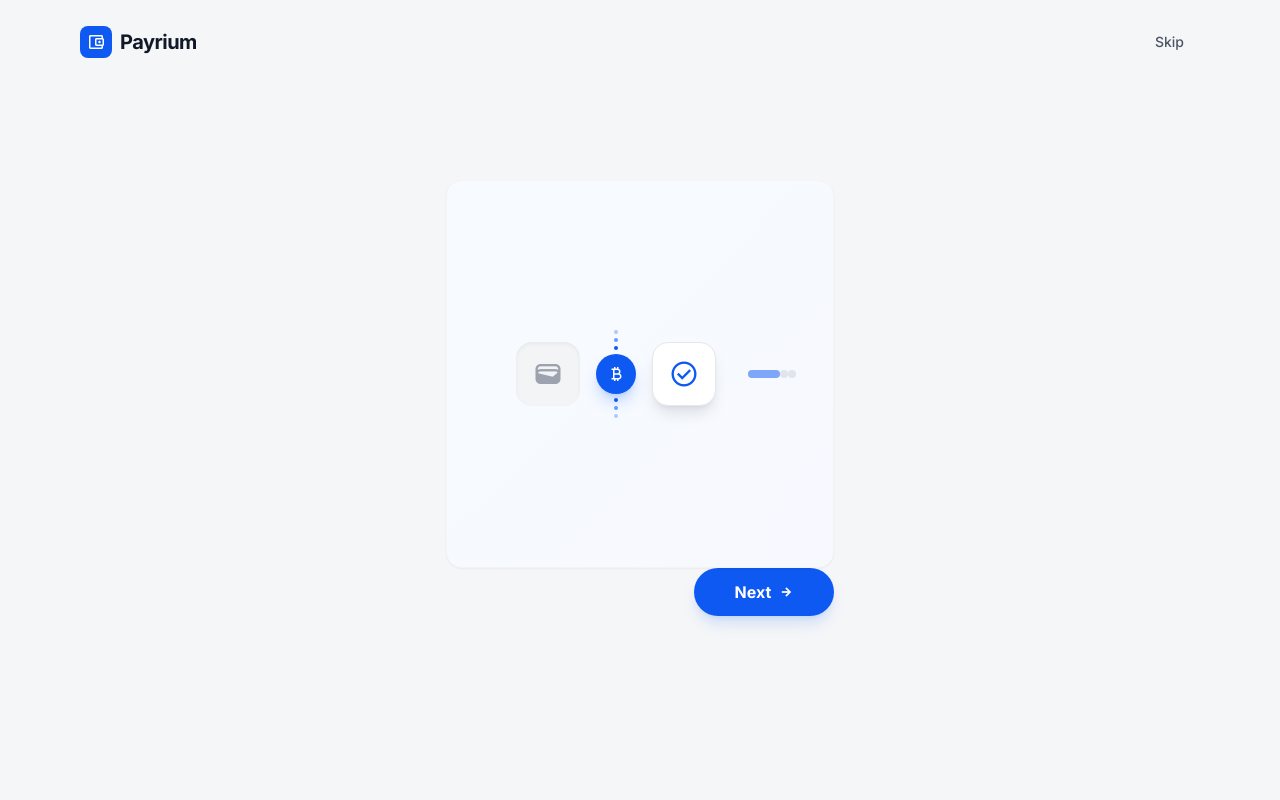
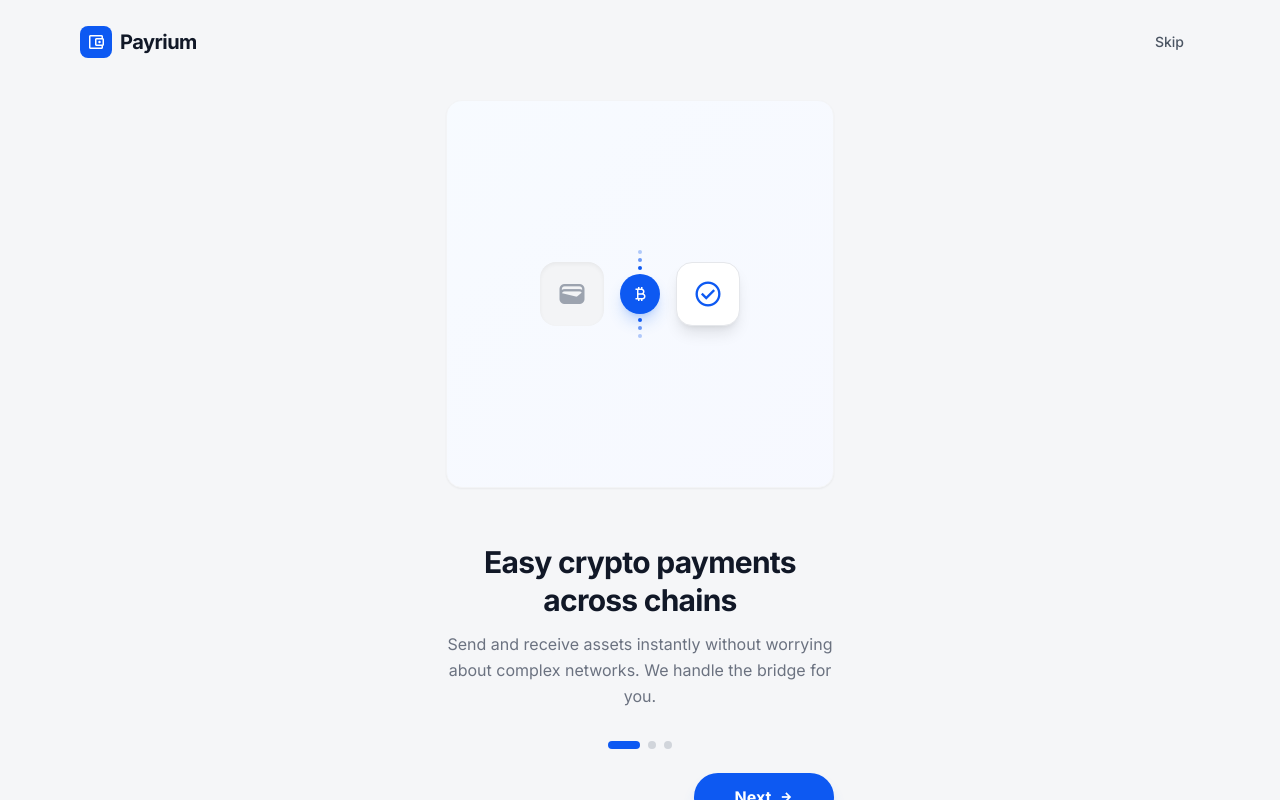
Before and after one commit to meetmarvelous/Payrium_, a plain HTML site: page Onboard/onboard3.html in a window 1280 px wide. Drawn offline with nearby package versions, Linux system fonts and the light colour scheme.

Commit message:
onboard3

```diff
--- a/Onboard/onboard3.html
+++ b/Onboard/onboard3.html
@@ -1,19 +1,11 @@
 <!DOCTYPE html>
-
 <html class="light" lang="en">
-
 <head>
     <meta charset="utf-8" />
     <meta content="width=device-width, initial-scale=1.0" name="viewport" />
     <title>Onboarding: Easy Payments - Payrium</title>
-    <link
-        href="https://fonts.googleapis.com/css2?family=Material+Symbols+Outlined:wght,FILL@100..700,0..1&amp;display=swap"
-        rel="stylesheet" />
-    <link href="https://fonts.googleapis.com/css2?family=Inter:wght@400;500;600;700&amp;display=swap"
-        rel="stylesheet" />
-    <link
-        href="https://fonts.googleapis.com/css2?family=Material+Symbols+Outlined:wght,FILL@100..700,0..1&amp;display=swap"
-        rel="stylesheet" />
+    <link href="https://fonts.googleapis.com/css2?family=Material+Symbols+Outlined:wght,FILL@100..700,0..1&amp;display=swap" rel="stylesheet" />
+    <link href="https://fonts.googleapis.com/css2?family=Inter:wght@400;500;600;700&amp;display=swap" rel="stylesheet" />
     <script src="https://cdn.tailwindcss.com?plugins=forms,container-queries"></script>
     <script id="tailwind-config">
         tailwind.config = {
@@ -40,17 +32,14 @@
                 height: 100dvh !important;
             }
         }
-
         /* Safe area insets for notched devices */
         .pb-safe {
             padding-bottom: env(safe-area-inset-bottom, 0px);
         }
     </style>
 </head>
-
 <body>
-    <div
-        class="relative flex h-screen w-full flex-col bg-background-light dark:bg-background-dark overflow-hidden font-display transition-colors duration-200">
+    <div class="relative flex h-screen h-screen-safe w-full flex-col bg-background-light dark:bg-background-dark overflow-hidden font-display transition-colors duration-200">
         <!-- Header / Nav -->
         <header class="flex items-center justify-between px-6 py-4 md:px-10 lg:px-20 pt-6">
             <div class="flex items-center gap-2 text-gray-900 dark:text-white">
@@ -59,59 +48,67 @@
                 </div>
                 <h2 class="text-xl font-bold tracking-tight">Payrium</h2>
             </div>
-            <a href="onboard5.html"
-                class="rounded-full px-4 py-2 text-sm font-medium text-gray-600 transition-colors hover:bg-gray-100 dark:text-gray-400 dark:hover:bg-gray-800 dark:hover:text-white">
+            <a href="onboard5.html" class="rounded-full px-4 py-2 text-sm font-medium text-gray-600 transition-colors hover:bg-gray-100 dark:text-gray-400 dark:hover:bg-gray-800 dark:hover:text-white">
                 Skip
             </a>
         </header>
+
         <!-- Main Content Area -->
         <div class="layout-container flex h-full grow flex-col items-center justify-center px-4 pb-12">
             <div class="flex w-full max-w-[420px] flex-col items-center">
                 <!-- Illustration Container -->
                 <div class="mb-8 w-full px-4 py-6">
-                    <div
-                        class="relative flex aspect-square w-full items-center justify-center overflow-hidden rounded-2xl bg-white dark:bg-gray-800 shadow-sm border border-gray-100 dark:border-gray-700">
+                    <div class="relative flex aspect-square w-full items-center justify-center overflow-hidden rounded-2xl bg-white dark:bg-gray-800 shadow-sm border border-gray-100 dark:border-gray-700">
                         <!-- Abstract illustration representing transfer -->
-                        <div
-                            class="absolute inset-0 bg-gradient-to-br from-blue-50 to-indigo-50 dark:from-gray-800 dark:to-gray-900 opacity-50">
-                        </div>
-                        <div class="relative z-10 flex flex-col items-center gap-6 p-8"
-                            data-alt="Minimalist illustration of a crypto coin floating between two wallet shapes">
+                        <div class="absolute inset-0 bg-gradient-to-br from-blue-50 to-indigo-50 dark:from-gray-800 dark:to-gray-900 opacity-50"></div>
+                        <div class="relative z-10 flex flex-col items-center gap-6 p-8" data-alt="Minimalist illustration of a crypto coin floating between two wallet shapes">
                             <!-- Floating Coin/Transfer Graphic using CSS/HTML -->
                             <div class="flex items-center gap-4">
-                                <div
-                                    class="h-16 w-16 rounded-2xl bg-gray-100 dark:bg-gray-700 flex items-center justify-center shadow-inner">
-                                    <span
-                                        class="material-symbols-outlined text-3xl text-gray-400 dark:text-gray-500">wallet</span>
+                                <div class="h-16 w-16 rounded-2xl bg-gray-100 dark:bg-gray-700 flex items-center justify-center shadow-inner">
+                                    <span class="material-symbols-outlined text-3xl text-gray-400 dark:text-gray-500">wallet</span>
                                 </div>
                                 <div class="flex flex-col items-center gap-1">
                                     <div class="h-1 w-1 rounded-full bg-primary/30"></div>
                                     <div class="h-1 w-1 rounded-full bg-primary/60"></div>
                                     <div class="h-1 w-1 rounded-full bg-primary"></div>
-                                    <div
-                                        class="flex h-10 w-10 items-center justify-center rounded-full bg-primary text-white shadow-lg shadow-blue-500/30">
+                                    <div class="flex h-10 w-10 items-center justify-center rounded-full bg-primary text-white shadow-lg shadow-blue-500/30">
                                         <span class="material-symbols-outlined text-xl">currency_bitcoin</span>
                                     </div>
                                     <div class="h-1 w-1 rounded-full bg-primary"></div>
                                     <div class="h-1 w-1 rounded-full bg-primary/60"></div>
                                     <div class="h-1 w-1 rounded-full bg-primary/30"></div>
                                 </div>
-                                <div
-                                    class="h-16 w-16 rounded-2xl bg-white dark:bg-gray-600 flex items-center justify-center border border-gray-200 dark:border-gray-500 shadow-lg">
+                                <div class="h-16 w-16 rounded-2xl bg-white dark:bg-gray-600 flex items-center justify-center border border-gray-200 dark:border-gray-500 shadow-lg">
                                     <span class="material-symbols-outlined text-3xl text-primary">check_circle</span>
                                 </div>
                             </div>
                         </div>
+                    </div>
+                </div>
+
+                <!-- Text Content -->
+                <div class="mb-8 flex flex-col items-center px-4 text-center">
+                    <h1 class="mb-3 text-3xl font-bold leading-tight tracking-tight text-gray-900 dark:text-white">
+                        Easy crypto payments across chains
+                    </h1>
+                    <p class="text-base font-normal leading-relaxed text-gray-500 dark:text-gray-400">
+                        Send and receive assets instantly without worrying about complex networks. We handle the bridge for you.
+                    </p>
+                </div>
+
+                <!-- Navigation & Pagination -->
+                <div class="flex w-full flex-col items-center gap-6 px-4">
+                    <!-- Pagination Indicators -->
+                    <div class="flex items-center justify-center gap-2">
                         <div class="h-2 w-8 rounded-full bg-primary transition-all"></div>
                         <div class="h-2 w-2 rounded-full bg-gray-300 dark:bg-gray-700"></div>
                         <div class="h-2 w-2 rounded-full bg-gray-300 dark:bg-gray-700"></div>
                     </div>
                     <!-- Action Button -->
                     <div class="flex w-full items-center justify-between">
-                        <!-- Hidden placeholder for layout balance if needed, or back button for later slides -->
+                        <!-- Spacer/Back placeholder -->
                         <div class="w-10"></div>
-                        <a href="onboard4.html"
-                            class="flex h-12 min-w-[140px] items-center justify-center gap-2 rounded-full bg-primary px-8 text-base font-bold text-white shadow-lg shadow-blue-500/20 transition-transform hover:scale-105 active:scale-95">
+                        <a href="onboard4.html" class="flex h-12 min-w-[140px] items-center justify-center gap-2 rounded-full bg-primary px-8 text-base font-bold text-white shadow-lg shadow-blue-500/20 transition-transform hover:scale-105 active:scale-95">
                             <span>Next</span>
                             <span class="material-symbols-outlined text-sm font-bold">arrow_forward</span>
                         </a>
@@ -121,5 +118,4 @@
         </div>
     </div>
 </body>
-
 </html>
```
Lines whose indentation alone changed are shown as unchanged.
